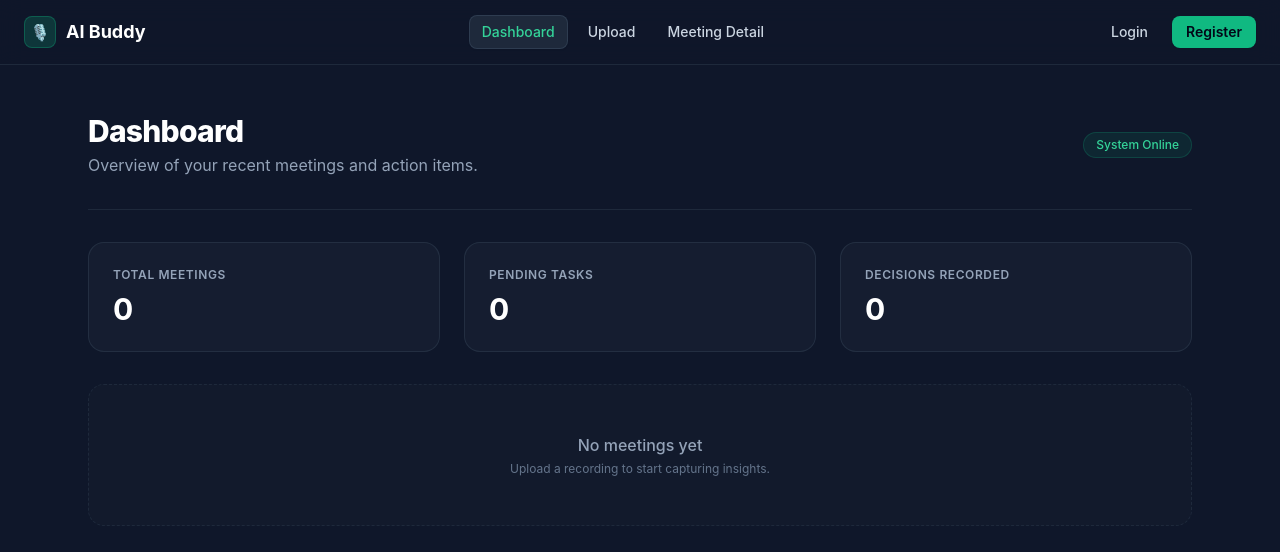
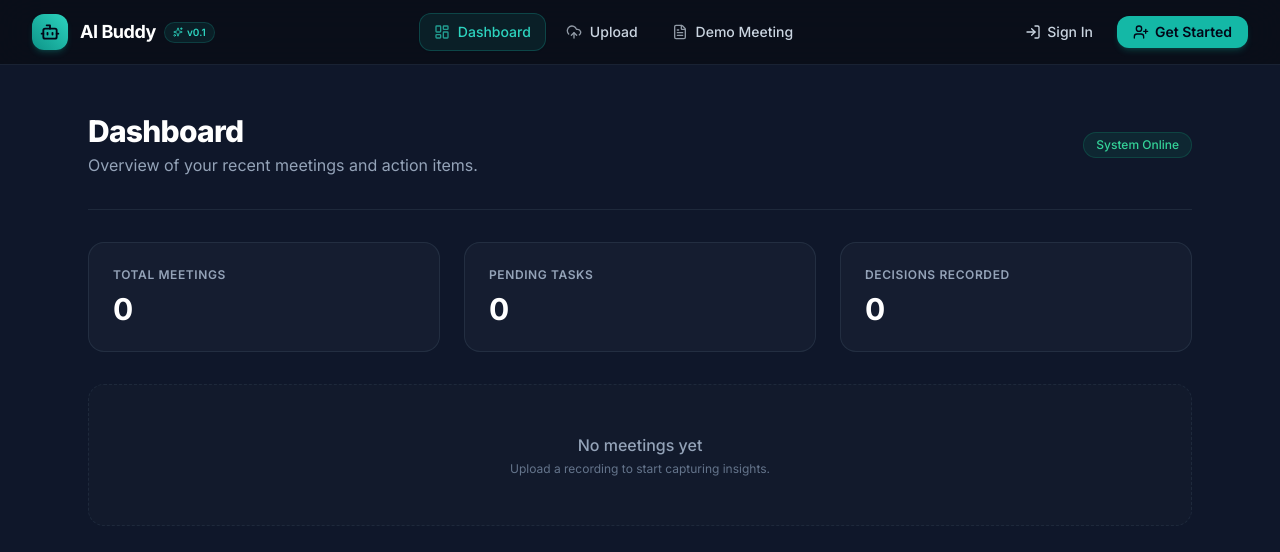
Before and after one commit to radhika817/Ai-Buddy, a React (Vite) app in the folder frontend/: page / in a window 1280 px wide. Shown: the top 552 px of the page. Built offline with nearby package versions, Linux system fonts and the light colour scheme.

Commit message:
feat: update frontend theme with custom colors, Inter font, scrollbars, and framer-motion

```diff
--- a/frontend/index.html
+++ b/frontend/index.html
@@ -5,6 +5,9 @@
     <link rel="icon" type="image/svg+xml" href="/favicon.svg" />
     <meta name="viewport" content="width=device-width, initial-scale=1.0" />
     <title>AI Buddy — Virtual Meeting Assistant</title>
+    <link rel="preconnect" href="https://fonts.googleapis.com">
+    <link rel="preconnect" href="https://fonts.gstatic.com" crossorigin>
+    <link href="https://fonts.googleapis.com/css2?family=Inter:wght@300;400;500;600;700;800&display=swap" rel="stylesheet">
   </head>
   <body>
     <div id="root"></div>
--- a/frontend/package.json
+++ b/frontend/package.json
@@ -11,6 +11,7 @@
   },
   "dependencies": {
     "axios": "^1.20.0",
+    "framer-motion": "^13.4.6",
     "lucide-react": "^1.48.0",
     "react": "^19.2.8",
     "react-dom": "^19.2.8",
--- a/frontend/src/components/Navbar.jsx
+++ b/frontend/src/components/Navbar.jsx
@@ -1,54 +1,138 @@
+import { useState } from 'react';
 import { NavLink } from 'react-router-dom';
+import { motion, AnimatePresence } from 'framer-motion';
+import { Bot, LayoutDashboard, UploadCloud, FileText, LogIn, UserPlus, Menu, X, Sparkles } from 'lucide-react';
 
 export default function Navbar() {
+  const [mobileMenuOpen, setMobileMenuOpen] = useState(false);
+
   const navLinkClass = ({ isActive }) =>
-    `px-3 py-1.5 rounded-lg text-sm font-medium transition-colors ${
+    `relative px-3.5 py-2 rounded-xl text-sm font-medium transition-all duration-200 flex items-center gap-2 ${
       isActive
-        ? 'bg-slate-800 text-emerald-400 border border-slate-700/80 shadow-sm'
+        ? 'text-accent-400 bg-accent-500/10 border border-accent-500/25 shadow-sm'
+        : 'text-slate-300 hover:text-white hover:bg-slate-800/60'
+    }`;
+
+  const mobileNavLinkClass = ({ isActive }) =>
+    `flex items-center gap-3 px-4 py-3 rounded-xl text-base font-medium transition-colors ${
+      isActive
+        ? 'text-accent-400 bg-accent-500/10 border border-accent-500/25'
         : 'text-slate-300 hover:text-white hover:bg-slate-800/60'
     }`;
 
   return (
-    <header className="sticky top-0 z-50 bg-slate-900/80 backdrop-blur-md border-b border-slate-800">
-      <div className="max-w-7xl mx-auto px-6 h-16 flex items-center justify-between">
-        <NavLink to="/" className="flex items-center gap-2.5 font-bold text-lg text-white">
-          <span className="w-8 h-8 rounded-lg bg-emerald-500/20 text-emerald-400 flex items-center justify-center border border-emerald-500/30 text-base">
-            🎙️
-          </span>
-          <span>AI Buddy</span>
+    <header className="sticky top-0 z-50 bg-background/80 backdrop-blur-xl border-b border-slate-800/80 transition-all">
+      <div className="max-w-7xl mx-auto px-4 sm:px-6 lg:px-8 h-16 flex items-center justify-between">
+        {/* Logo / Brand Name */}
+        <NavLink to="/" className="flex items-center gap-3 group">
+          <motion.div
+            whileHover={{ scale: 1.05, rotate: 3 }}
+            whileTap={{ scale: 0.95 }}
+            className="w-9 h-9 rounded-xl bg-gradient-to-tr from-accent-600 to-teal-400 text-slate-950 flex items-center justify-center font-bold shadow-md shadow-accent-500/20"
+          >
+            <Bot className="w-5 h-5 text-slate-950 stroke-[2.2]" />
+          </motion.div>
+          <div className="flex items-center gap-2">
+            <span className="font-bold text-lg text-white tracking-tight group-hover:text-accent-300 transition-colors">
+              AI Buddy
+            </span>
+            <span className="hidden sm:inline-flex items-center gap-1 px-2 py-0.5 rounded-full text-[10px] font-semibold bg-accent-500/10 text-accent-400 border border-accent-500/20">
+              <Sparkles className="w-2.5 h-2.5" />
+              v0.1
+            </span>
+          </div>
         </NavLink>
 
-        <nav className="flex items-center gap-2">
+        {/* Desktop Navigation Links */}
+        <nav className="hidden md:flex items-center gap-1.5">
           <NavLink to="/" className={navLinkClass}>
+            <LayoutDashboard className="w-4 h-4 opacity-70" />
             Dashboard
           </NavLink>
           <NavLink to="/upload" className={navLinkClass}>
+            <UploadCloud className="w-4 h-4 opacity-70" />
             Upload
           </NavLink>
-          <NavLink to="/meetings/demo" className={navLinkClass}>
-            Meeting Detail
+          <NavLink to="/meetings/1" className={navLinkClass}>
+            <FileText className="w-4 h-4 opacity-70" />
+            Demo Meeting
           </NavLink>
         </nav>
 
-        <div className="flex items-center gap-3">
+        {/* Desktop Auth Buttons */}
+        <div className="hidden md:flex items-center gap-2.5">
           <NavLink
             to="/login"
             className={({ isActive }) =>
-              `text-sm font-medium px-3 py-1.5 rounded-lg transition-colors ${
-                isActive ? 'text-white bg-slate-800' : 'text-slate-300 hover:text-white'
+              `px-3.5 py-1.5 rounded-xl text-sm font-medium transition-colors flex items-center gap-1.5 ${
+                isActive ? 'text-white bg-slate-800' : 'text-slate-300 hover:text-white hover:bg-slate-800/50'
               }`
             }
           >
-            Login
+            <LogIn className="w-4 h-4" />
+            Sign In
           </NavLink>
-          <NavLink
-            to="/register"
-            className="text-sm font-semibold px-3.5 py-1.5 rounded-lg bg-emerald-500 hover:bg-emerald-400 text-slate-950 transition-colors shadow-sm"
+          <motion.div whileHover={{ scale: 1.02 }} whileTap={{ scale: 0.98 }}>
+            <NavLink
+              to="/register"
+              className="px-4 py-1.5 rounded-xl text-sm font-semibold bg-accent-500 hover:bg-accent-400 text-slate-950 flex items-center gap-1.5 transition-all shadow-md shadow-accent-500/20"
+            >
+              <UserPlus className="w-4 h-4" />
+              Get Started
+            </NavLink>
+          </motion.div>
+        </div>
+
+        {/* Mobile Hamburger Toggle Button */}
+        <button
+          type="button"
+          onClick={() => setMobileMenuOpen(!mobileMenuOpen)}
+          className="md:hidden p-2 rounded-xl text-slate-400 hover:text-white hover:bg-slate-800/60 transition-colors focus:outline-none focus:ring-2 focus:ring-accent-500/40"
+          aria-label="Toggle navigation menu"
+        >
+          {mobileMenuOpen ? <X className="w-6 h-6" /> : <Menu className="w-6 h-6" />}
+        </button>
+      </div>
+
+      {/* Mobile Drawer */}
+      <AnimatePresence>
+        {mobileMenuOpen && (
+          <motion.div
+            initial={{ opacity: 0, height: 0 }}
+            animate={{ opacity: 1, height: 'auto' }}
+            exit={{ opacity: 0, height: 0 }}
+            transition={{ duration: 0.2 }}
+            className="md:hidden border-t border-slate-800 bg-background/95 backdrop-blur-2xl px-4 py-4 space-y-2 overflow-hidden"
           >
-            Register
-          </NavLink>
-        </div>
-      </div>
+            <NavLink to="/" onClick={() => setMobileMenuOpen(false)} className={mobileNavLinkClass}>
+              <LayoutDashboard className="w-5 h-5" />
+              Dashboard
+            </NavLink>
+            <NavLink to="/upload" onClick={() => setMobileMenuOpen(false)} className={mobileNavLinkClass}>
+              <UploadCloud className="w-5 h-5" />
+              Upload Meeting
+            </NavLink>
+            <NavLink to="/meetings/1" onClick={() => setMobileMenuOpen(false)} className={mobileNavLinkClass}>
+              <FileText className="w-5 h-5" />
+              Demo Meeting
+            </NavLink>
+            <div className="pt-3 border-t border-slate-800/80 flex flex-col gap-2">
+              <NavLink to="/login" onClick={() => setMobileMenuOpen(false)} className={mobileNavLinkClass}>
+                <LogIn className="w-5 h-5" />
+                Sign In
+              </NavLink>
+              <NavLink
+                to="/register"
+                onClick={() => setMobileMenuOpen(false)}
+                className="flex items-center justify-center gap-2 px-4 py-3 rounded-xl text-base font-semibold bg-accent-500 text-slate-950 shadow-md shadow-accent-500/20"
+              >
+                <UserPlus className="w-5 h-5" />
+                Get Started
+              </NavLink>
+            </div>
+          </motion.div>
+        )}
+      </AnimatePresence>
     </header>
   );
 }
--- a/frontend/src/index.css
+++ b/frontend/src/index.css
@@ -2,12 +2,30 @@
 @tailwind components;
 @tailwind utilities;
 
-body {
-  margin: 0;
-  min-height: 100vh;
-  background-color: #0f172a;
-  color: #f8fafc;
-  font-family: -apple-system, BlinkMacSystemFont, "Segoe UI", Roboto, Helvetica, Arial, sans-serif;
-  -webkit-font-smoothing: antialiased;
-  -moz-osx-font-smoothing: grayscale;
+@layer base {
+  body {
+    @apply bg-background text-slate-100 font-sans antialiased selection:bg-accent-500/30 selection:text-accent-200 min-h-screen;
+    background-image:
+      radial-gradient(at 10% 10%, rgba(20, 184, 166, 0.04) 0px, transparent 50%),
+      radial-gradient(at 90% 90%, rgba(14, 165, 233, 0.03) 0px, transparent 50%);
+  }
 }
+
+/* Custom sleek scrollbar */
+::-webkit-scrollbar {
+  width: 8px;
+  height: 8px;
+}
+
+::-webkit-scrollbar-track {
+  background: #090d16;
+}
+
+::-webkit-scrollbar-thumb {
+  background: #1e293b;
+  border-radius: 4px;
+}
+
+::-webkit-scrollbar-thumb:hover {
+  background: #334155;
+}
--- a/frontend/tailwind.config.js
+++ b/frontend/tailwind.config.js
@@ -6,15 +6,28 @@ export default {
   ],
   theme: {
     extend: {
+      fontFamily: {
+        sans: ['Inter', '-apple-system', 'BlinkMacSystemFont', 'sans-serif'],
+      },
       colors: {
-        brand: {
-          50: '#f0fdf4',
-          100: '#dcfce7',
-          500: '#22c55e',
-          600: '#16a34a',
-          700: '#15803d',
-        }
-      }
+        background: {
+          DEFAULT: '#090d16',
+          secondary: '#0f172a',
+          card: '#131b2e',
+        },
+        accent: {
+          50: '#f0fdfa',
+          100: '#ccfbf1',
+          200: '#99f6e4',
+          300: '#5eead4',
+          400: '#2dd4bf',
+          500: '#14b8a6',
+          600: '#0d9488',
+          700: '#0f766e',
+          800: '#115e59',
+          900: '#134e4a',
+        },
+      },
     },
   },
   plugins: [],
```
Also changed, not shown: 1 other file (tests, documents, lock files or other folders).
